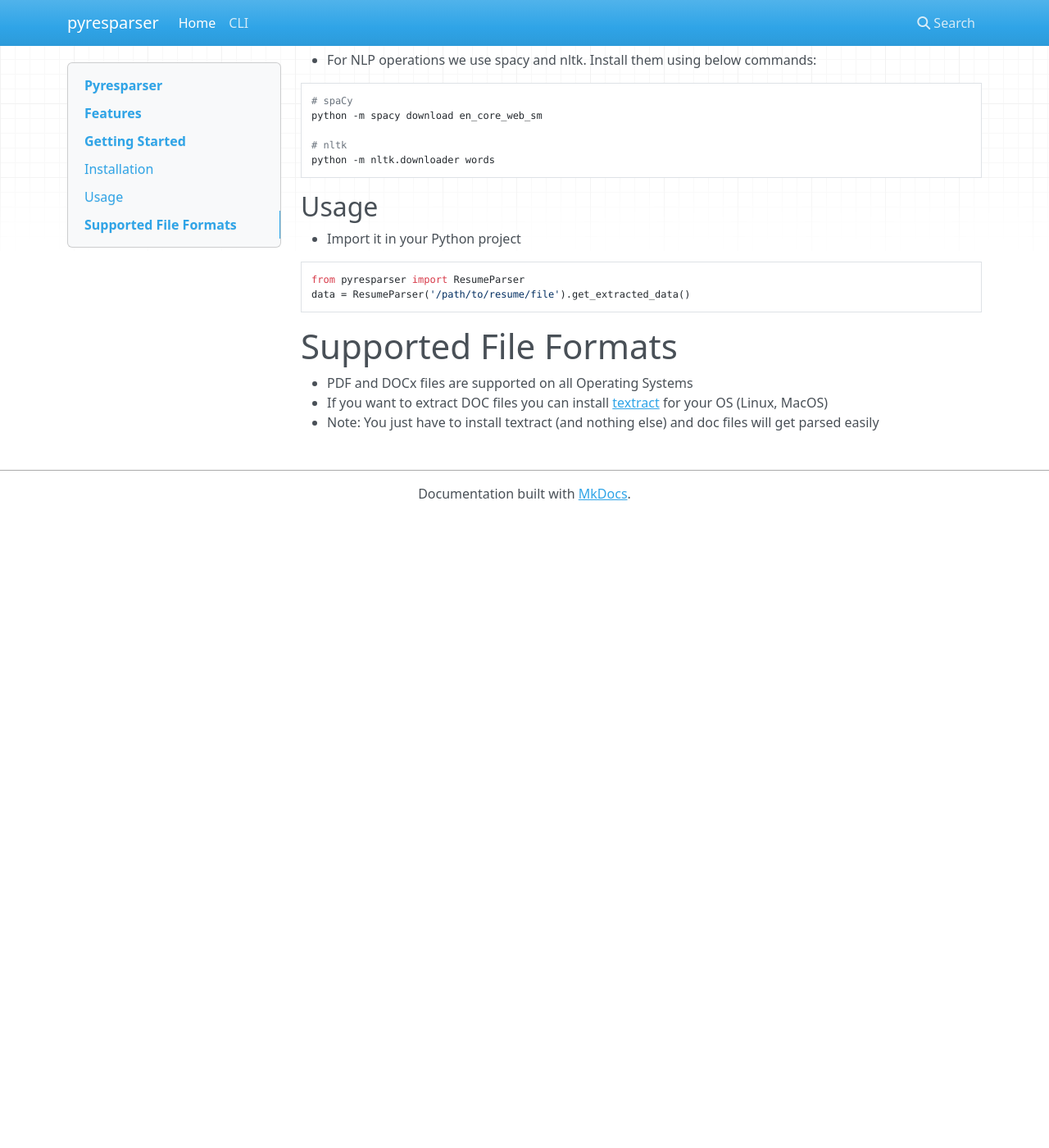
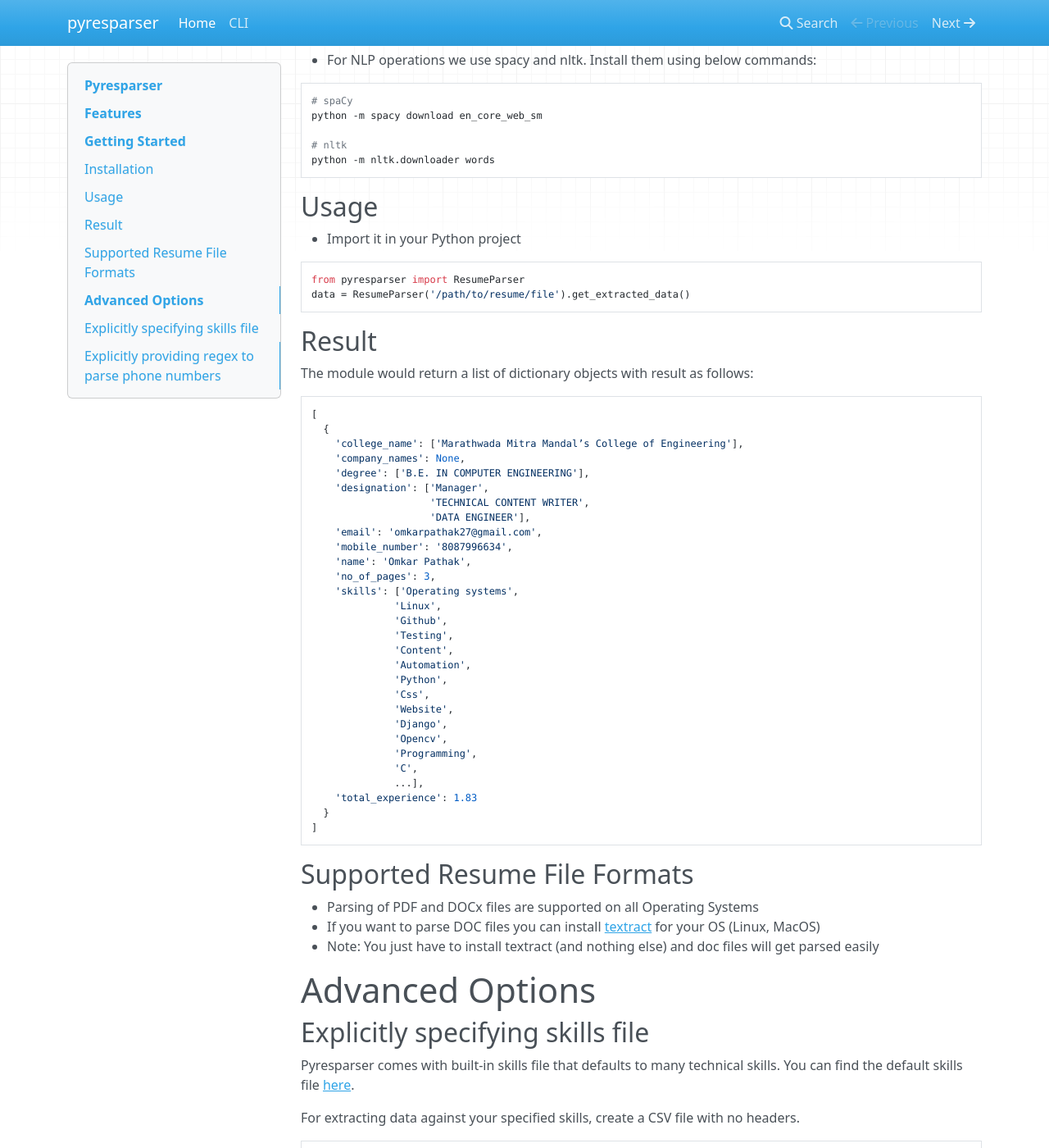
Before and after one commit to OmkarPathak/pyresparser, an MkDocs documentation site: the page built from docs/index.md, in a window 1280 px wide and 1400 px high, scrolled down 609 px. Shown: the whole window at 82% size. Built offline with MkDocs 1.6.1, drawn with Linux system fonts in a browser that asks for light colours; nearby versions of some CDN libraries; before the commit the page ends 1239 px from its top, so only the background shows below that; some of the changed text lies outside the part shown.

Commit message:
Added cli documentation

````diff
--- a/docs/index.md
+++ b/docs/index.md
@@ -43,8 +43,66 @@ from pyresparser import ResumeParser
 data = ResumeParser('/path/to/resume/file').get_extracted_data()
 ```
 
-# Supported File Formats
+## Result
 
-- PDF and DOCx files are supported on all Operating Systems
-- If you want to extract DOC files you can install [textract](https://textract.readthedocs.io/en/stable/installation.html) for your OS (Linux, MacOS)
+The module would return a list of dictionary objects with result as follows:
+
+```
+[
+  {
+    'college_name': ['Marathwada Mitra Mandal’s College of Engineering'],
+    'company_names': None,
+    'degree': ['B.E. IN COMPUTER ENGINEERING'],
+    'designation': ['Manager',
+                    'TECHNICAL CONTENT WRITER',
+                    'DATA ENGINEER'],
+    'email': 'omkarpathak27@gmail.com',
+    'mobile_number': '8087996634',
+    'name': 'Omkar Pathak',
+    'no_of_pages': 3,
+    'skills': ['Operating systems',
+              'Linux',
+              'Github',
+              'Testing',
+              'Content',
+              'Automation',
+              'Python',
+              'Css',
+              'Website',
+              'Django',
+              'Opencv',
+              'Programming',
+              'C',
+              ...],
+    'total_experience': 1.83
+  }
+]
+```
+
+## Supported Resume File Formats
+
+- Parsing of PDF and DOCx files are supported on all Operating Systems
+- If you want to parse DOC files you can install [textract](https://textract.readthedocs.io/en/stable/installation.html) for your OS (Linux, MacOS)
 - Note: You just have to install textract (and nothing else) and doc files will get parsed easily
+
+# Advanced Options
+
+## Explicitly specifying skills file
+
+Pyresparser comes with built-in skills file that defaults to many technical skills. You can find the default skills file [here](https://github.com/OmkarPathak/pyresparser/blob/master/pyresparser/skills.csv).
+
+For extracting data against your specified skills, create a CSV file with no headers.
+
+```python
+from pyresparser import ResumeParser
+data = ResumeParser('/path/to/resume/file', skills_file='/path/to/skills.csv').get_extracted_data()
+```
+
+## Explicitly providing regex to parse phone numbers
+
+While pyresparser parses most of the phone numbers correctly, there is a possibility of new patterns being added in near future. Hence, we can explicitly provide the regex required to parse the desired phone numbers. This can be done using
+
+```python
+from pyresparser import ResumeParser
+data = ResumeParser('/path/to/resume/file', custom_regex='pattern').get_extracted_data()
+```
````
Also changed, not shown: docs/cli.md (added, +59 -0 lines).
